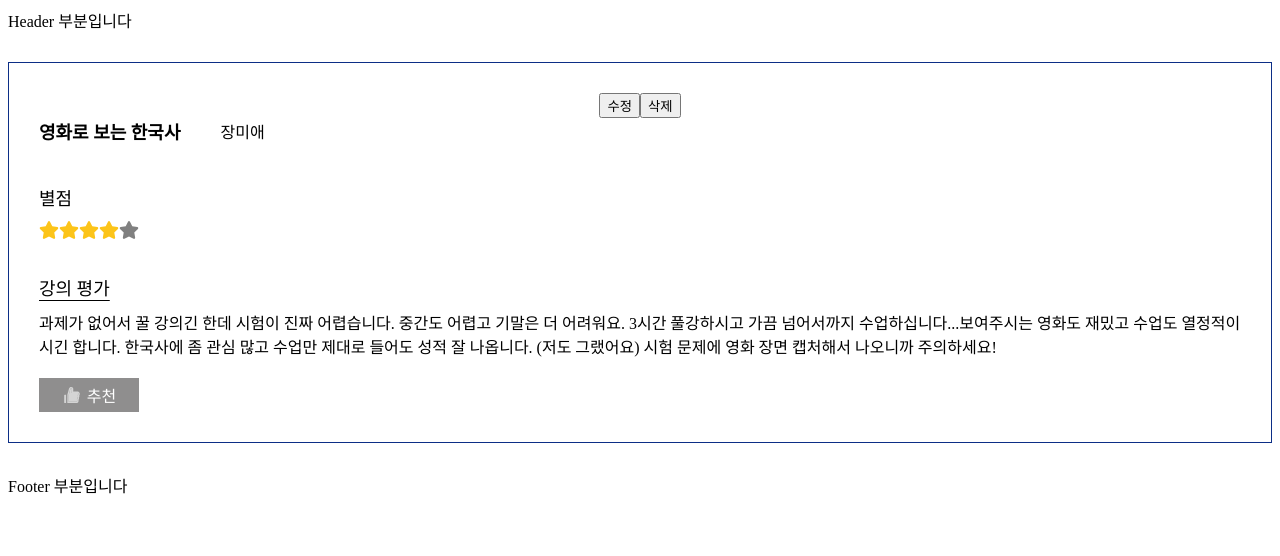
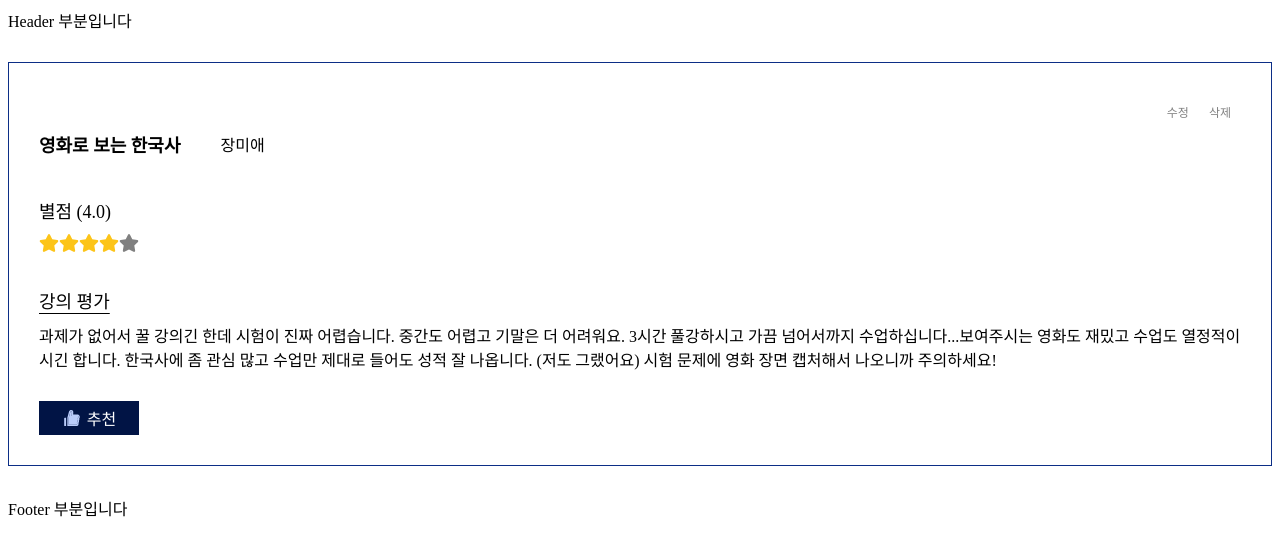
Before and after one commit to CUK-LikeLion-Common/Evaluation-Lecture-team10, a React (Create React App) app: page /1 in a window 1280 px wide. Shown: the top 556 px of the page. Built offline with nearby package versions, Linux system fonts and the light colour scheme.

Commit message:
style: DetailBox style 수정 #13
- 수정/삭제 버튼의 style을 추가했습니다
- 추천 버튼 클릭시 alert 창이 나오도록 함수를 추가했습니다

```diff
--- a/src/components/Detail/DetialBox.jsx
+++ b/src/components/Detail/DetialBox.jsx
@@ -3,19 +3,25 @@ import { AiTwotoneLike } from "react-icons/ai";
 import styled from "styled-components";
 
 const DetailBox = () => {
+  // 추천 버튼 클릭시 나오는 alert
+  const ReviewBtn = () => {
+    alert("추천되었습니다!");
+    // 추후에 confirm 창으로 취소/확인 버튼으로 수정할 예정
+  };
   return (
     <Wrapper>
-      <div>
-        <button>수정</button>
-        <button>삭제</button>
-      </div>
+      <ButtonContainer>
+        <Button>수정</Button>
+        <Button>삭제</Button>
+      </ButtonContainer>
+
       <LabelWrapper>
         <Label>영화로 보는 한국사</Label>
         <ProfessorWrapper>장미애</ProfessorWrapper>
       </LabelWrapper>
 
       <StarWrapper>
-        <StarLabel>별점</StarLabel>
+        <StarLabel>별점 (4.0)</StarLabel>
         <FaStar size="20" color="#fcc419" />
         <FaStar size="20" color="#fcc419" />
         <FaStar size="20" color="#fcc419" />
@@ -35,8 +41,8 @@ const DetailBox = () => {
       </div>
 
       <ReviewWrapper>
-        <AiTwotoneLike size="20" color="#d4d4d4" />
-        <ReviewText>추천</ReviewText>
+        <AiTwotoneLike size="20" color="#b9ccfa" />
+        <ReviewText onClick={() => ReviewBtn()}>추천</ReviewText>
       </ReviewWrapper>
     </Wrapper>
   );
@@ -53,6 +59,21 @@ export const Wrapper = styled.div`
   margin: 0 auto;
   margin-top: 30px;
   margin-bottom: 30px;
+`;
+
+export const ButtonContainer = styled.div`
+  display: flex;
+  justify-content: flex-end;
+  margin-left: 10px;
+`;
+
+export const Button = styled.div`
+  margin: 10px;
+  color: gray;
+  font-size: 12px;
+  &:hover {
+    color: #011445;
+  }
 `;
 
 const LabelWrapper = styled.div`
@@ -102,8 +123,8 @@ export const ReviewWrapper = styled.div`
   display: flex;
   align-items: center;
   justify-content: center;
-  margin-top: 20px;
-  background-color: #8f8e8e;
+  margin-top: 30px;
+  background-color: #011445;
   border: none;
   color: white;
   padding: 5px 10px;
```
